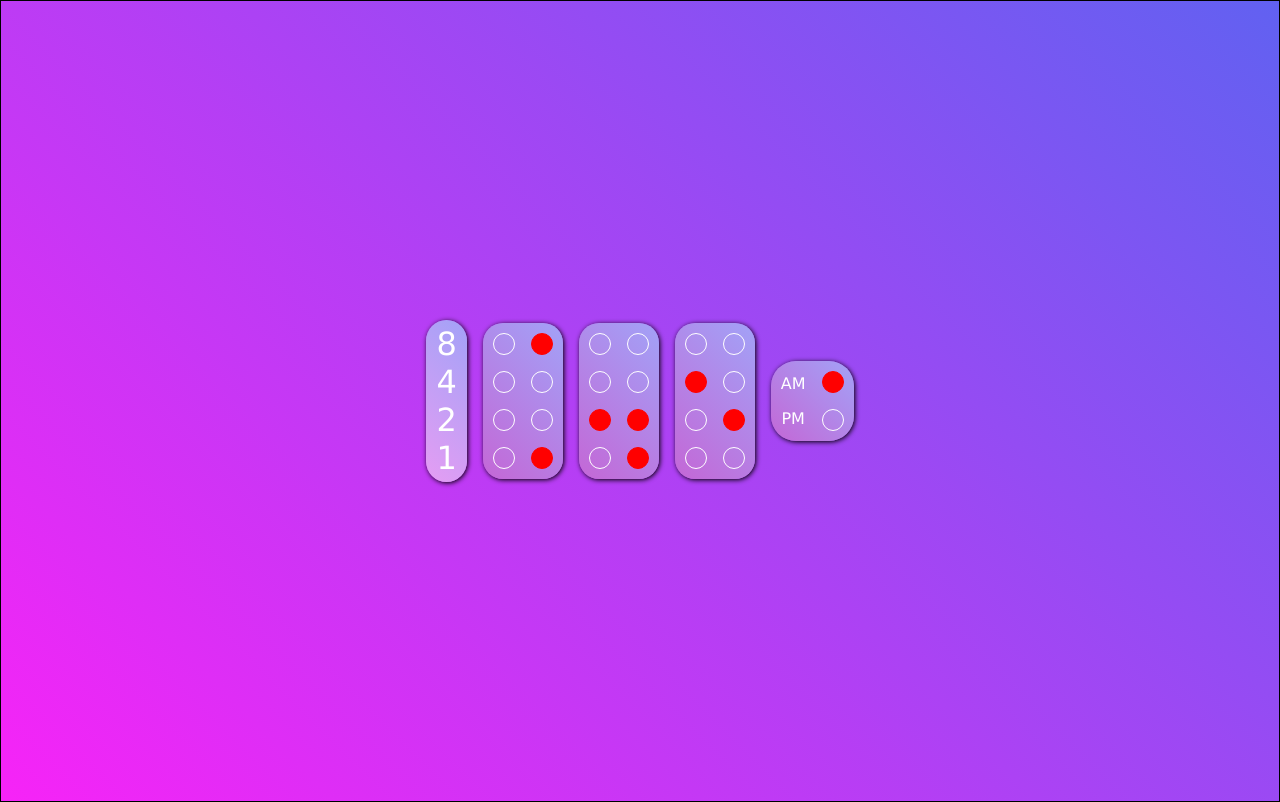
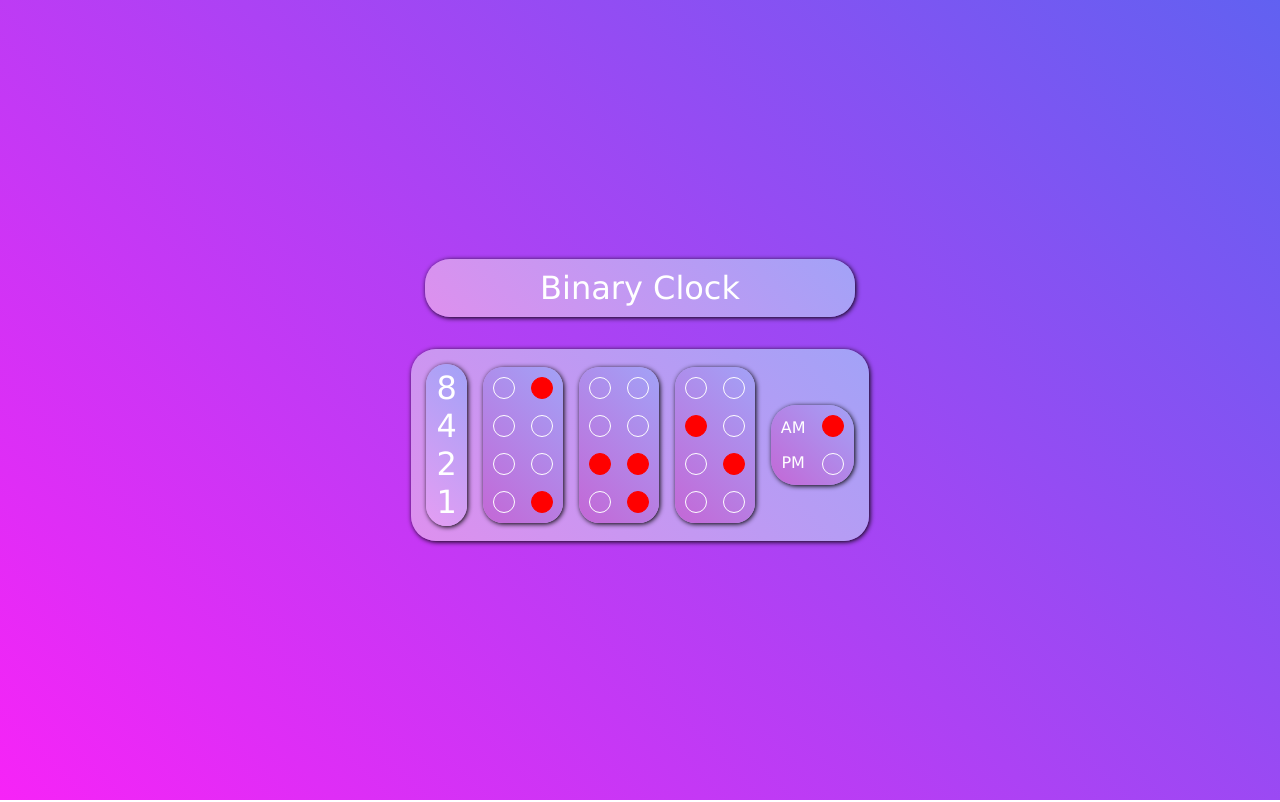
Before and after one commit to sachetsubedi/Binary-Clock, a plain HTML site: page index.html in a window 1280 px wide. Drawn offline with Linux system fonts and the light colour scheme.

Commit message:
header and container changes

```diff
--- a/index.html
+++ b/index.html
@@ -8,12 +8,16 @@
 </head>
 <body>
     <div class="main">
+        <div class="header">
+            Binary Clock
+        </div>
+        <div class="container">
             <div class="index">
                 <div>8</div>
                 <div>4</div>
                 <div>2</div>
                 <div>1</div>
-        </div>
+            </div >
                 <div class="boxes">
                     <div class="column">
                         <div class="dots"id="h1c1"></div>
@@ -67,6 +71,7 @@
             </div>
            </div>
         </div>
+    </div>
     <script src="src/script.js"></script>
 </body>
 </html>
--- a/src/style.css
+++ b/src/style.css
@@ -6,15 +6,20 @@
 .main{
     height: 100vh;
     display: flex;
+    flex-direction: column;
+    gap: 2em;
     justify-content: center;
     align-items: center;
-    border: 1px solid black;
+    background: linear-gradient(45deg,rgb(247, 35, 247),rgb(97, 97, 241));
+}
+.container{
+    display: flex;
+    justify-content: center;
+    align-items: center;
     display: flex;
     flex-direction: row;
     gap: 1em;
-    background: linear-gradient(45deg,rgb(247, 35, 247),rgb(97, 97, 241));
 }
-
 .dots{
     height: 20px;
     width: 20px;
@@ -76,3 +81,21 @@
     flex-direction: column;
     gap: 1em;
 }
+.header{
+    font-size: 2em;
+    border-radius: 25px;
+    background: linear-gradient(45deg,rgb(222, 144, 238),rgb(162, 162, 247));
+    padding: 10px;
+    width: 32%;
+    text-align: center;
+    color: white;
+    box-shadow: 1px 1px 5px 0px black;
+
+}
+.container{
+    background: linear-gradient(45deg,rgb(222, 144, 238),rgb(162, 162, 247));
+    padding: 15px;
+    border-radius: 25px;
+    box-shadow: 1px 1px 5px 0px black;
+
+}
```
Lines whose indentation alone changed are shown as unchanged.
